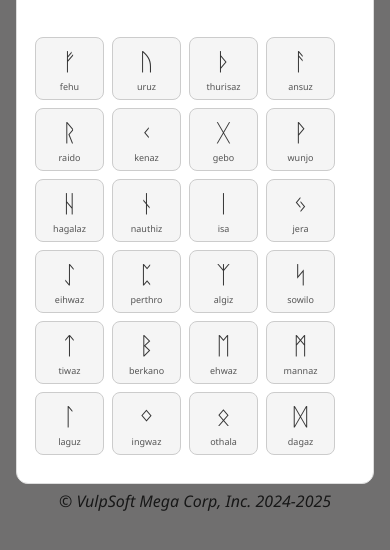
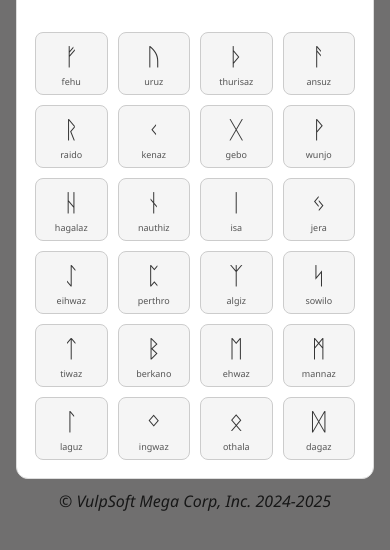
Before and after one commit to Suedpreussen/chaos_helper, a plain HTML site: page index.html in a window 390 px wide. Both pictures are taken after a click on the button "Wybierz runy". Shown: the part 256-806 px from the top of the page. Drawn offline with Linux system fonts and the light colour scheme.

Commit message:
fix for mobile

```diff
--- a/styles.css
+++ b/styles.css
@@ -99,39 +99,7 @@ button:hover {
     margin: 20px 0;
 }
 
-/* --- S I A T K A   R U N --- */
-#runeGrid {
-margin-top: 10px;
-display: grid;
-grid-template-columns: repeat(4, 1fr);   /* 4 kolumny */
-gap: 8px;
-padding: 10px 0;
-max-width: 300px;  /* ograniczamy szerokość */
-}
-
-.rune-item {
-font-size: 24px;            /* mniejsze runy */
-padding: 6px;
-background: #fafafa;
-border: 1px solid #ddd;
-border-radius: 8px;
-text-align: center;
-cursor: pointer;
-transition: 0.15s;
-user-select: none;
-}
-
-.rune-item:hover {
-background: #e6e6ff;
-transform: scale(1.05);
-}
-
-.rune-name {
-font-size: 9px;
-margin-top: 2px;
-color: #555;
-}
-
+/* RUNY */
 /* === POPUP === */
 .popup-overlay {
   position: fixed;
@@ -149,6 +117,7 @@ color: #555;
   border-radius: 12px;
   width: 320px;
   max-height: 80vh;
+  max-width: 90vw;
   overflow-y: auto;
   border: 1px solid #ddd;
   animation: fadeIn .2s ease-out;
@@ -176,9 +145,10 @@ color: #555;
 /* === SIATKA RUN W POPUPIE === */
 .rune-grid {
   display: grid;
-  grid-template-columns: repeat(4, 1fr);
   gap: 10px;
+  grid-template-columns: repeat(auto-fit, minmax(65px, 1fr));
 }
+
 
 .rune-item {
   background: #f5f5f5;
```
Also changed, not shown: index.html (+2 -2 lines).
